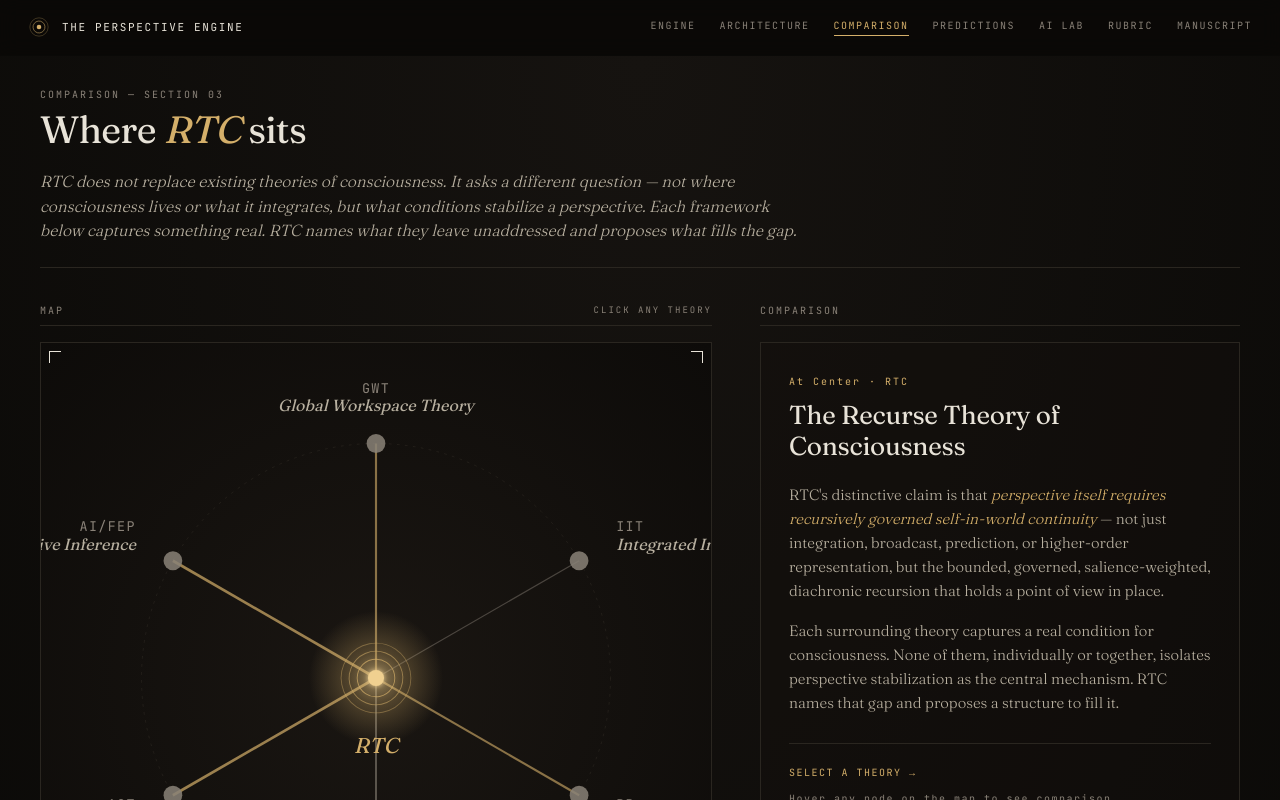
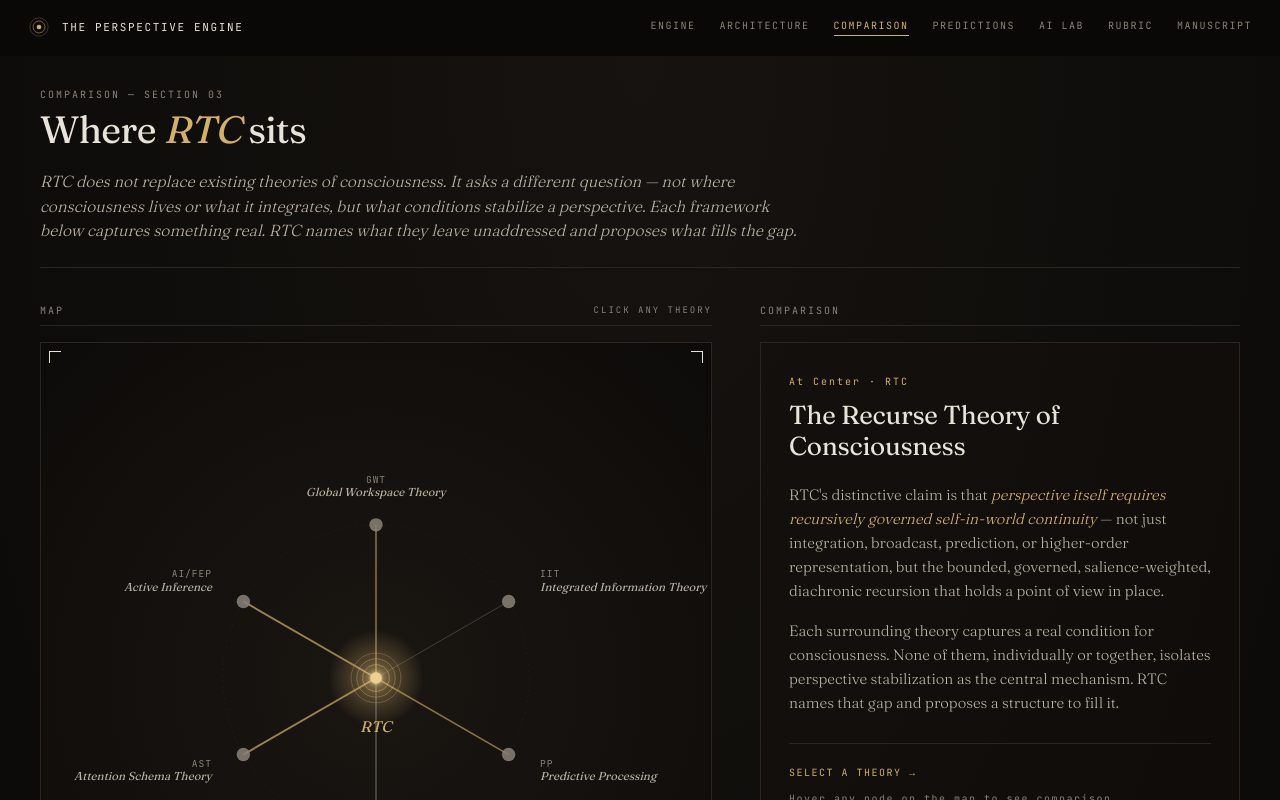
Before and after one commit to rerbe7333/perspective-engine, a Next.js app: page /comparison in a window 1280 px wide. Shown: the top 800 px of the page. Built offline with nearby package versions, Linux system fonts and the light colour scheme.

Commit message:
v0.3: fix theory label clipping in comparison map + hero text concatenation

```diff
--- a/app/comparison/page.tsx
+++ b/app/comparison/page.tsx
@@ -393,12 +393,12 @@ function RadialMap({
 }) {
   const cx = 250;
   const cy = 250;
-  const r = 175; // distance from center to theory nodes
+  const r = 160; // distance from center to theory nodes (was 175)
   const t = time * 0.001;
 
   return (
     <svg
-      viewBox="0 0 500 500"
+      viewBox="-100 0 700 500"
       style={{ width: "100%", height: "100%", display: "block" }}
     >
       <defs>
@@ -498,7 +498,7 @@ function RadialMap({
         const isActive = active === theory.key;
 
         // Label positioning — push outward from node
-        const labelOffset = 32;
+        const labelOffset = 38;
         const lx = cx + Math.cos(angleRad) * (r + labelOffset);
         const ly = cy + Math.sin(angleRad) * (r + labelOffset);
 
```
